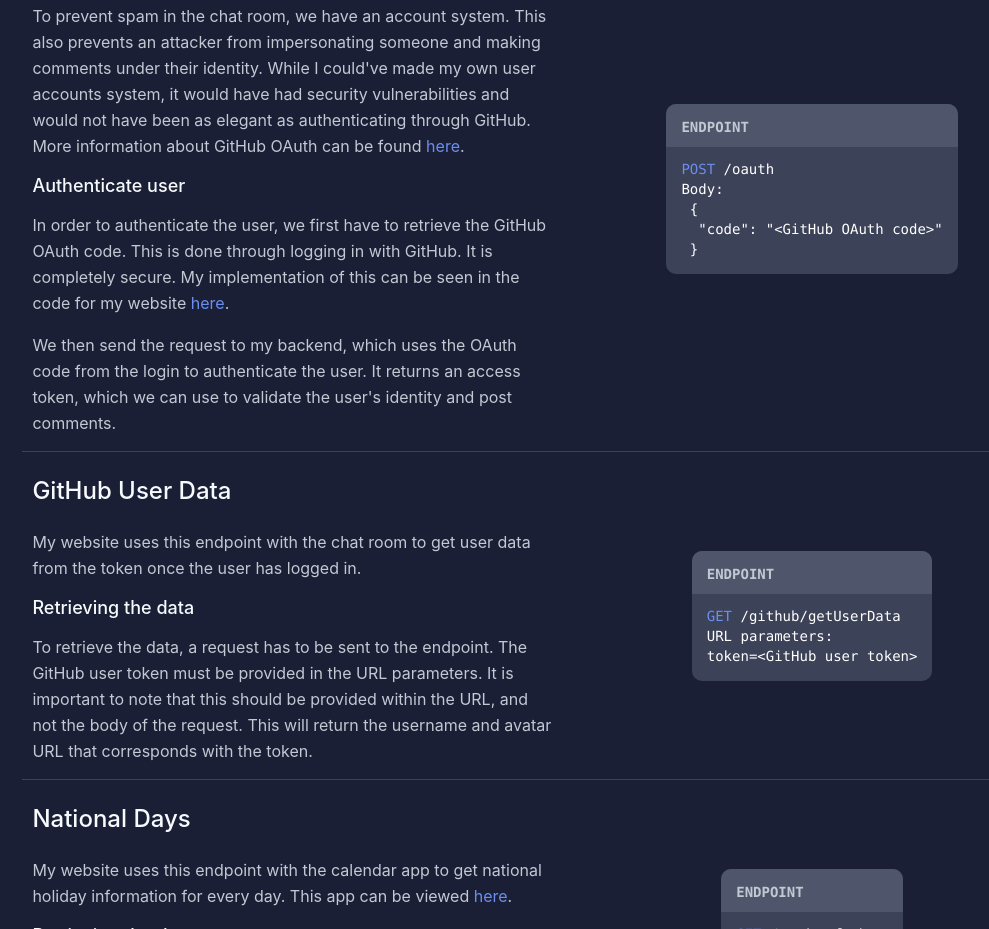
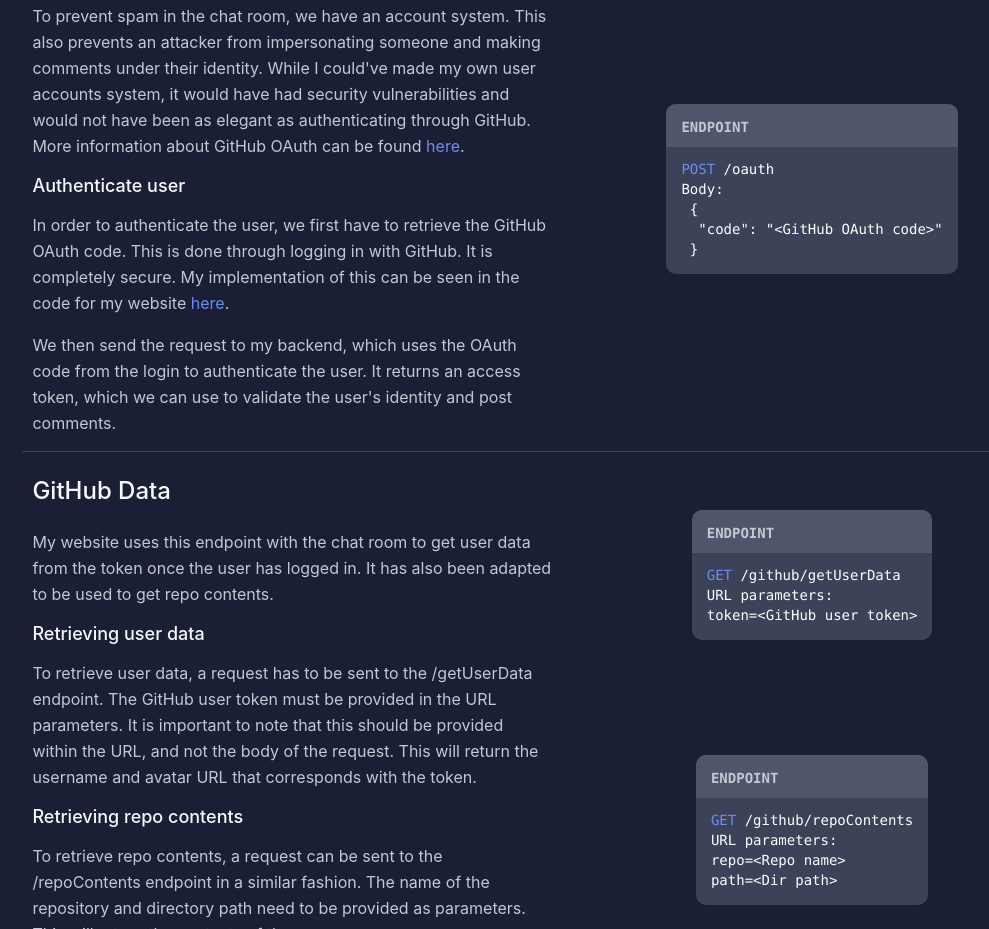
Before and after one commit to JonZavialov/backend-docs, a plain HTML site: page index.html in a window 1280 px wide. Shown: the part 1871-2800 px from the top of the page, without its empty margins (208-1197 px from the left). Drawn offline with nearby package versions, Linux system fonts and the light colour scheme.

Commit message:
add repo contents

```diff
--- a/index.html
+++ b/index.html
@@ -27,7 +27,7 @@
         <p redirect="analytics">Analytics</p>
         <p redirect="chat-room">Chat Room</p>
         <p redirect="oauth">GitHub OAuth</p>
-        <p redirect="github">GitHub User Data</p>
+        <p redirect="github">GitHub Data</p>
         <p redirect="national-days">National Days</p>
       </div>
     </aside>
@@ -268,20 +268,30 @@
         </div>
         <div id="github" class="docs-section">
           <div class="docs-text-section">
-            <h1>GitHub User Data</h1>
+            <h1>GitHub Data</h1>
             <p>
               My website uses this endpoint with the chat room to get user data
-              from the token once the user has logged in.
+              from the token once the user has logged in. It has also been
+              adapted to be used to get repo contents.
             </p>
-            <h2>Retrieving the data</h2>
+            <h2>Retrieving user data</h2>
             <p>
-              To retrieve the data, a request has to be sent to the endpoint.
-              The GitHub user token must be provided in the URL parameters. It
-              is important to note that this should be provided within the URL,
-              and not the body of the request. This will return the username and
-              avatar URL that corresponds with the token.
+              To retrieve user data, a request has to be sent to the
+              /getUserData endpoint. The GitHub user token must be provided in
+              the URL parameters. It is important to note that this should be
+              provided within the URL, and not the body of the request. This
+              will return the username and avatar URL that corresponds with the
+              token.
+            </p>
+            <h2>Retrieving repo contents</h2>
+            <p>
+              To retrieve repo contents, a request can be sent to the
+              /repoContents endpoint in a similar fashion. The name of the
+              repository and directory path need to be provided as parameters.
+              This will return the contents of the repo.
             </p>
           </div>
+          <div class="code-area">
             <div class="snippet">
               <h1>ENDPOINT</h1>
               <div class="codebox">
@@ -291,6 +301,19 @@
                 </div>
                 <p>URL parameters:</p>
                 <p>token=&lt;GitHub user token&gt;</p>
+              </div>
+            </div>
+            <div class="snippet">
+              <h1>ENDPOINT</h1>
+              <div class="codebox">
+                <div class="inline-codebox">
+                  <p class="req-method">GET</p>
+                  <p>&nbsp;/github/repoContents</p>
+                </div>
+                <p>URL parameters:</p>
+                <p>repo=&lt;Repo name&gt;</p>
+                <p>path=&lt;Dir path&gt;</p>
+              </div>
             </div>
           </div>
         </div>
```
Lines whose indentation alone changed are shown as unchanged.
